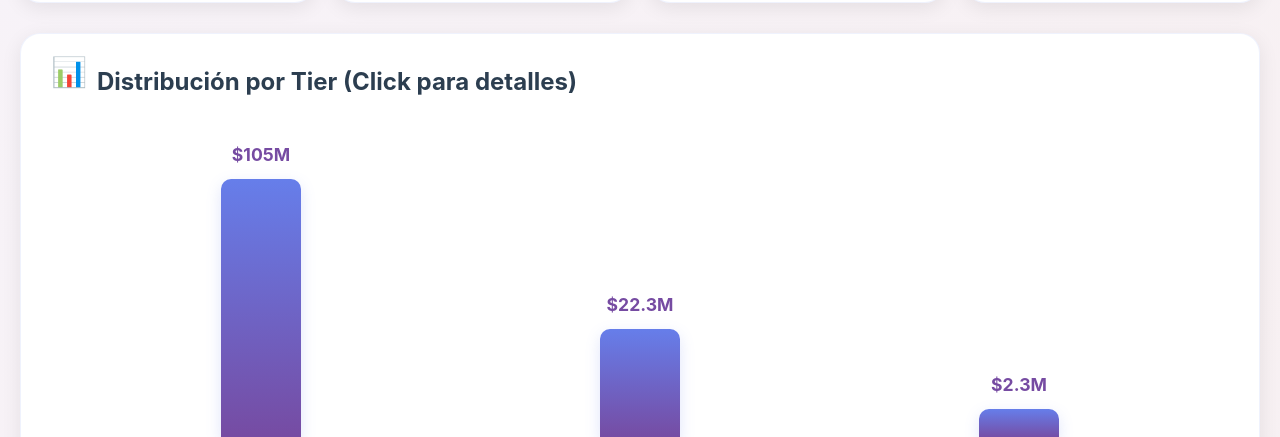
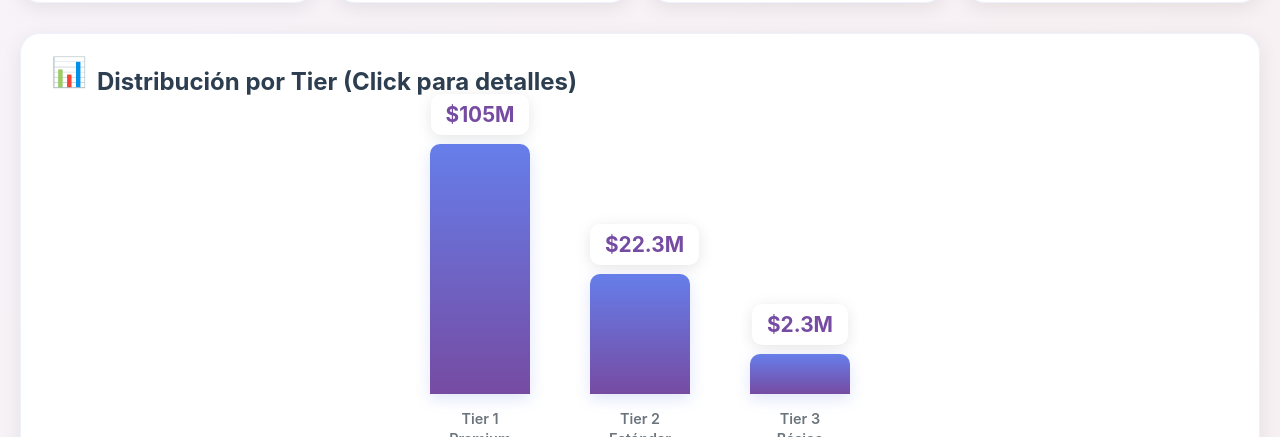
Before and after one commit to Mandiuu/camport, a plain HTML site: page index.html in a window 1280 px wide. Shown: the part 363-800 px from the top of the page. Drawn offline with Linux system fonts and the light colour scheme.

Commit message:
Update index.html

```diff
--- a/index.html
+++ b/index.html
@@ -282,29 +282,24 @@
         /* Animated bars */
         .bar-chart {
             display: flex;
-            justify-content: space-around;
+            justify-content: center;
             align-items: flex-end;
-            height: 350px;
-            margin-bottom: 20px;
-            margin-top: 40px;
+            height: 250px;
             position: relative;
-            padding: 0 20px;
+            gap: 60px;
         }
 
         .bar-wrapper {
-            flex: 1;
             display: flex;
             flex-direction: column;
             align-items: center;
-            justify-content: flex-end;
             position: relative;
             cursor: pointer;
-            max-width: 120px;
-            margin: 0 15px;
+            width: 100px;
         }
 
         .bar {
-            width: 80px;
+            width: 100px;
             background: linear-gradient(180deg, #667eea, #764ba2);
             border-radius: 10px 10px 0 0;
             position: relative;
@@ -324,22 +319,29 @@
         }
 
         .bar:hover {
-            transform: scaleY(1.1);
+            transform: scaleY(1.05) translateY(-5px);
             box-shadow: 0 10px 30px rgba(102, 126, 234, 0.4);
             filter: brightness(1.1);
         }
 
-        .bar-value {
+        .bar-value-container {
             position: absolute;
-            top: -35px;
-            left: 50%;
-            transform: translateX(-50%);
+            top: -50px;
+            width: 100%;
+            text-align: center;
+        }
+
+        .bar-amount {
             font-weight: bold;
-            font-size: 1.1em;
+            font-size: 1.3em;
             color: #764ba2;
+            background: white;
+            padding: 8px 15px;
+            border-radius: 10px;
+            box-shadow: 0 3px 15px rgba(0, 0, 0, 0.1);
+            display: inline-block;
+            animation: fadeIn 1s ease 0.5s forwards;
             opacity: 0;
-            animation: fadeIn 1s ease 0.5s forwards;
-            white-space: nowrap;
         }
 
         @keyframes fadeIn {
@@ -350,14 +352,14 @@
             margin-top: 15px;
             text-align: center;
             color: #6c757d;
-            font-size: 0.85em;
-            line-height: 1.3;
+            font-size: 0.9em;
+            line-height: 1.4;
             font-weight: 600;
         }
 
         .bar-tooltip {
             position: absolute;
-            bottom: calc(100% + 50px);
+            top: -120px;
             left: 50%;
             transform: translateX(-50%);
             background: #2c3e50;
@@ -369,8 +371,21 @@
             opacity: 0;
             pointer-events: none;
             transition: opacity 0.3s;
-            z-index: 100;
+            z-index: 1000;
             box-shadow: 0 5px 20px rgba(0, 0, 0, 0.2);
+        }
+
+        .bar-tooltip::after {
+            content: '';
+            position: absolute;
+            bottom: -6px;
+            left: 50%;
+            transform: translateX(-50%);
+            width: 0;
+            height: 0;
+            border-left: 6px solid transparent;
+            border-right: 6px solid transparent;
+            border-top: 6px solid #2c3e50;
         }
 
         .bar-wrapper:hover .bar-tooltip {
@@ -712,27 +727,32 @@
                 <span class="chart-icon">📊</span>
                 Distribución por Tier (Click para detalles)
             </h3>
+            <div style="position: relative; padding: 80px 20px 60px 20px;">
                 <div class="bar-chart" id="barChart">
                     <div class="bar-wrapper" onclick="showTierDetail(1)">
                         <div class="bar-tooltip">26 publicaciones<br/>81% del valor total</div>
-                    <div class="bar" style="height: 260px;" data-tier="1">
-                        <div class="bar-value">$105M</div>
+                        <div class="bar-value-container">
+                            <span class="bar-amount">$105M</span>
                         </div>
+                        <div class="bar" style="height: 250px;" data-tier="1"></div>
                         <div class="bar-label">Tier 1<br/>Premium</div>
                     </div>
                     <div class="bar-wrapper" onclick="showTierDetail(2)">
                         <div class="bar-tooltip">20 publicaciones<br/>17% del valor total</div>
-                    <div class="bar" style="height: 110px;" data-tier="2">
-                        <div class="bar-value">$22.3M</div>
+                        <div class="bar-value-container">
+                            <span class="bar-amount">$22.3M</span>
                         </div>
+                        <div class="bar" style="height: 120px;" data-tier="2"></div>
                         <div class="bar-label">Tier 2<br/>Estándar</div>
                     </div>
                     <div class="bar-wrapper" onclick="showTierDetail(3)">
                         <div class="bar-tooltip">4 publicaciones<br/>2% del valor total</div>
-                    <div class="bar" style="height: 30px;" data-tier="3">
-                        <div class="bar-value">$2.3M</div>
+                        <div class="bar-value-container">
+                            <span class="bar-amount">$2.3M</span>
                         </div>
+                        <div class="bar" style="height: 40px;" data-tier="3"></div>
                         <div class="bar-label">Tier 3<br/>Básico</div>
+                    </div>
                 </div>
             </div>
         </div>
@@ -948,6 +968,7 @@
                 const mediaList = document.getElementById('mediaList');
                 const barChart = document.getElementById('barChartContainer');
                 const timelineSection = document.getElementById('timelineSection');
+                const statsGrid = document.querySelector('.stats-grid');
 
                 // Hide all sections first
                 themesSection.style.display = 'none';
@@ -957,11 +978,14 @@
 
                 if (type === 'themes') {
                     themesSection.style.display = 'block';
+                    statsGrid.style.display = 'none';
                 } else if (type === 'timeline') {
                     timelineSection.style.display = 'block';
+                    statsGrid.style.display = 'none';
                 } else {
                     mediaList.style.display = 'block';
                     barChart.style.display = 'block';
+                    statsGrid.style.display = 'grid';
 
                     // Animate bars
                     if (type !== 'all') {
@@ -969,8 +993,10 @@
                     }
                 }
 
-                // Update stats
+                // Update stats only for main filters
+                if (type !== 'themes' && type !== 'timeline') {
                     updateStats(type);
+                }
             }, 500);
         }
 
```
Lines whose indentation alone changed are shown as unchanged.
